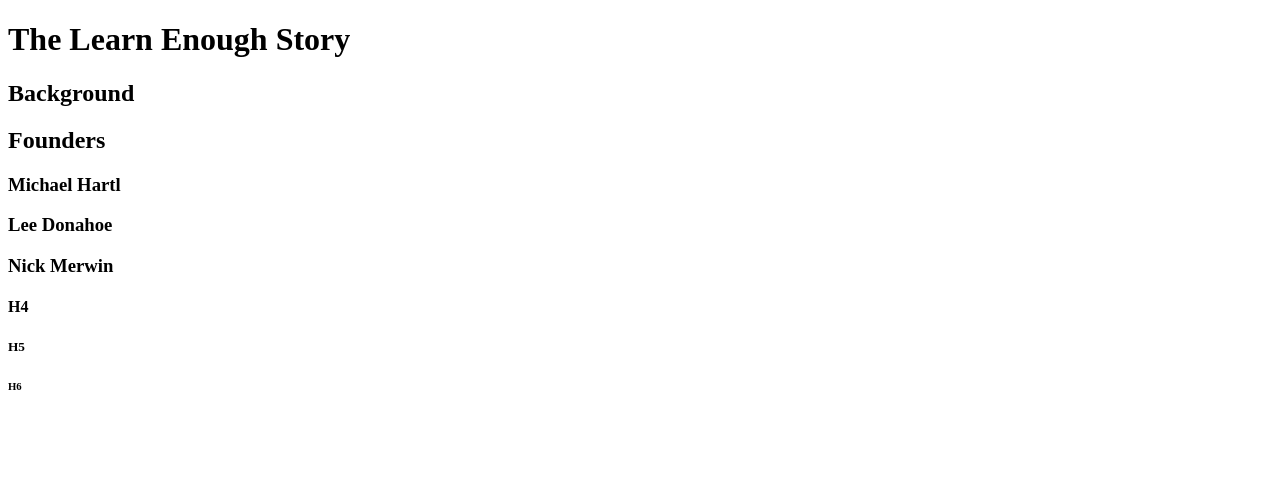
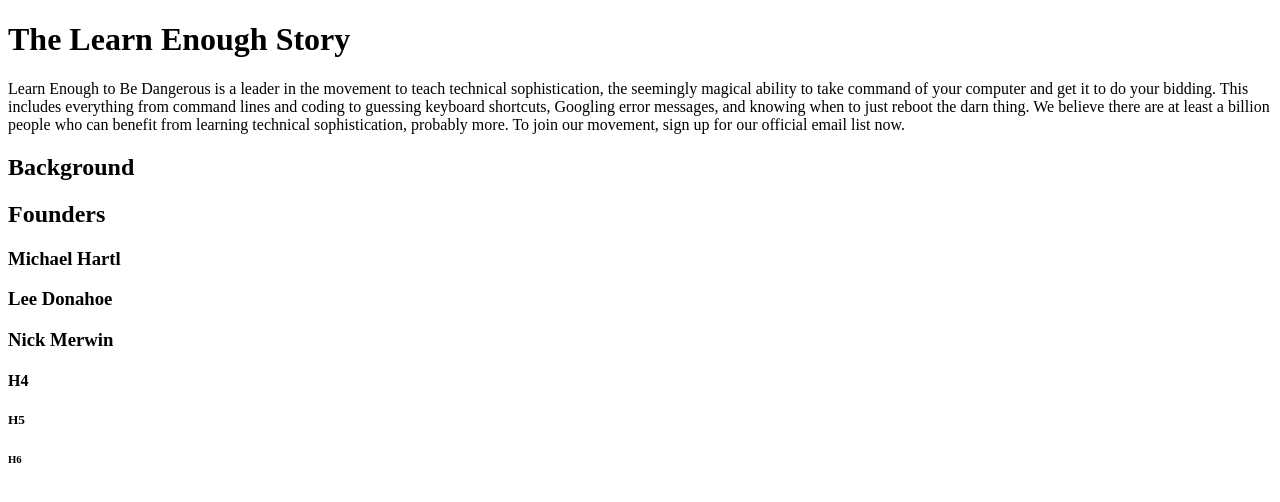
Before and after one commit to seedgvs/sample_website, a plain HTML site: page index.html in a window 1280 px wide. Drawn offline with Linux system fonts and the light colour scheme.

Commit message:
Update index.html

```diff
--- a/index.html
+++ b/index.html
@@ -6,6 +6,18 @@
   </head>
   <body>
     <h1>The Learn Enough Story</h1>
+
+    <p>
+        Learn Enough to Be Dangerous is a leader in the movement to teach
+        technical sophistication, the seemingly magical ability to take
+        command of your computer and get it to do your bidding. This includes
+        everything from command lines and coding to guessing keyboard shortcuts,
+
+        Googling error messages, and knowing when to just reboot the darn thing.
+        We believe there are at least a billion people who can benefit from
+        learning technical sophistication, probably more. To join our
+        movement, sign up for our official email list now.
+     </p>
 
     <h2>Background</h2>
 
```
